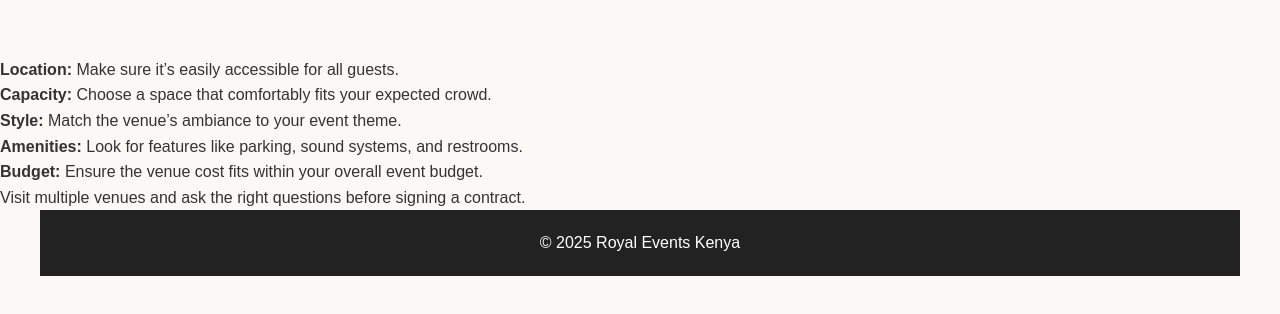
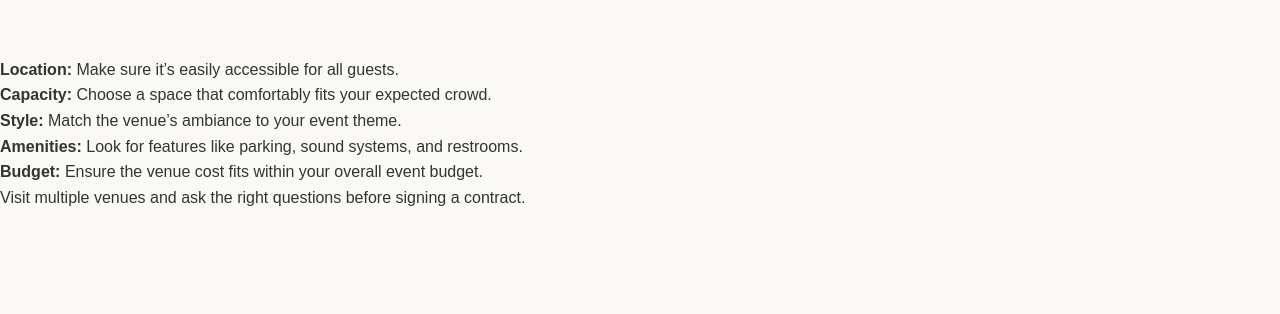
Before and after one commit to royaleventskenya/royaleventscompany.co.ke, a plain HTML site: page blog/post3.html in a window 1280 px wide. Shown: the part 140-454 px from the top of the page. Drawn offline with Linux system fonts and the light colour scheme.

Commit message:
Update post3.html

```diff
--- a/blog/post3.html
+++ b/blog/post3.html
@@ -22,9 +22,5 @@
     </ul>
     <p>Visit multiple venues and ask the right questions before signing a contract.</p>
   </main>
-
-  <footer>
-    <p>&copy; 2025 Royal Events Kenya</p>
-  </footer>
 </body>
 </html>
```
